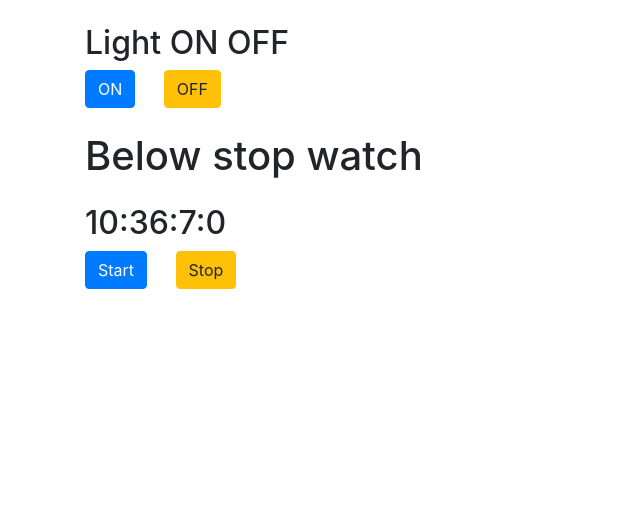
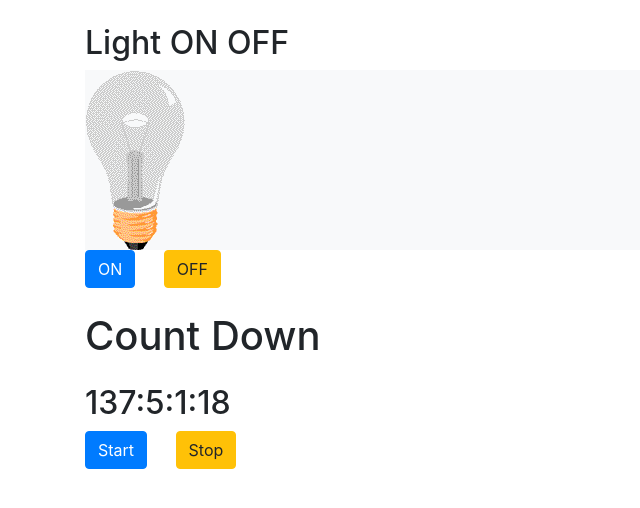
Before and after one commit to GenesisBlock3301/Javascript-Basic-Project, a plain HTML site: page project-2/lightOnOff.html in a window 1280 px wide. Shown: the whole page, without its empty margins (0-640 px from the left). Drawn offline with nearby package versions, Linux system fonts and the light colour scheme.

Commit message:
light on off image insert

```diff
--- a/project -3/todos.js
+++ b/project -3/todos.js
@@ -10,6 +10,8 @@ add.addEventListener('click',()=>{
     }
     else {
         itemJsonArrayStr = localStorage.getItem('itemsJson');
-        itemJsonArray = JSON.parse(itemJsonArrayStr)
+        itemJsonArray = JSON.parse(itemJsonArrayStr);
+        itemJsonArray.push(tit,desc);
+        localStorage.setItem('itemJson',JSON.stringify(itemJsonArray));
     }
 });
--- a/project-2/lightOnOff.html
+++ b/project-2/lightOnOff.html
@@ -17,6 +17,7 @@
 <div class="container my-4">
     <h2>Light ON OFF</h2>
     <div id="on-off" class="bg-light">
+        <img src="pic_bulboff.gif" alt="">
     </div>
 
     <button id="on" class="btn btn-primary">ON</button>
@@ -27,7 +28,7 @@
 
 <div class="container my-4">
     <div class="my-4">
-        <h1>Below stop watch</h1>
+        <h1>Count Down</h1>
     </div>
     <div id="stopwatch">
         <h2 id="time"></h2>
@@ -41,23 +42,31 @@
     let on = document.getElementById('on');
     on.addEventListener('click', () => {
         on_off = document.getElementById('on-off');
-        on_off.innerHTML = "<h1>The light is ON</h1>";
+        on_off.innerHTML = "<img src='pic_bulbon.gif'>";
     });
 
     let Off = document.getElementById('off');
     Off.addEventListener('click', () => {
         on_off = document.getElementById('on-off');
-        on_off.innerHTML = "<h1>The light is OFF</h1>";
+        on_off.innerHTML = "<img src='pic_bulboff.gif'>";
 
     });
     //    stop watch
+    // set coundown
+    let countDown = new Date("Jan 5,2021 15:37:25").getTime();
     setInterval(() => {
-        time = new Date();
-        h = time.getHours();
-        m = time.getMinutes();
-        s = time.getSeconds();
-        ms = time.getMilliseconds();
-        document.getElementById('time').innerHTML = "<span>" + h + ':' + m + ':' + s + ':' + ms + "</span>"
+        time = new Date().getTime();
+        let distance = countDown - time;
+        let day = Math.floor(distance/(1000*60*60*24));
+        let h = distance%(1000*60*60*24);
+        let hours = Math.floor(h/(1000*60*60));
+        let m = distance%(1000*60*60);
+        let minutes = Math.floor(m/(1000*60));
+        let s = distance%(1000*60);
+        let seconds = Math.floor(s/(1000))
+        // console.log(time);
+
+        document.getElementById('time').innerHTML = "<span>"+day+":"+hours+":"+minutes+":"+seconds+"</span>"
     },1)
 //    iterupt stopwatch
 
```
Also changed, not shown: project-2/pic_bulboff.gif (added), project-2/pic_bulbon.gif (added).
